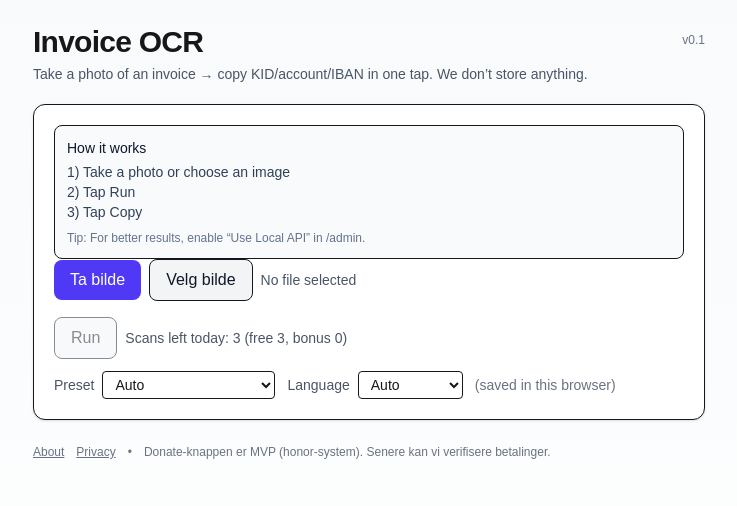
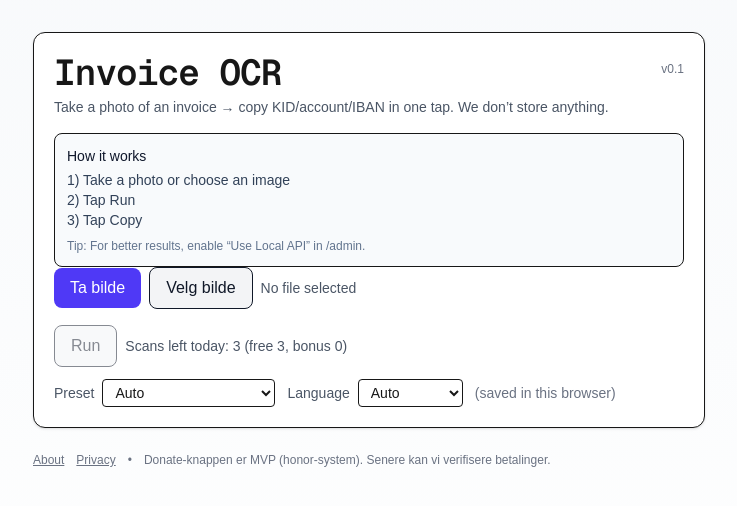
Before and after one commit to KjetilSv/invoice-ocr, a Next.js app: page /app in a window 1280 px wide. Shown: the top 506 px of the page, without its empty margins (271-1008 px from the left). Built offline with nearby package versions, Linux system fonts and the light colour scheme.

Commit message:
UI polish: boxed header + mono title

```diff
--- a/src/app/app/page.tsx
+++ b/src/app/app/page.tsx
@@ -385,9 +385,10 @@ export default function Home() {
   return (
     <div className="min-h-screen bg-gradient-to-b from-slate-50 to-white p-6">
       <div className="max-w-2xl mx-auto">
+        <div className="mt-2 p-4 sm:p-5 border bg-white rounded-xl shadow-sm">
           <div className="flex items-start justify-between gap-4">
             <div>
-            <h1 className="text-3xl font-semibold tracking-tight">{t.title}</h1>
+              <h1 className="text-4xl font-semibold tracking-tight font-mono">{t.title}</h1>
               <p className="text-sm text-gray-600 mt-1">{t.tagline}</p>
             </div>
             <div className="hidden sm:block text-xs text-gray-500 mt-2">v0.1</div>
@@ -399,8 +400,7 @@ export default function Home() {
             </div>
           ) : null}
 
-        <div className="mt-5 p-4 sm:p-5 border bg-white rounded-xl shadow-sm">
-          <div className="p-3 rounded-lg bg-slate-50 border">
+          <div className="mt-4 p-3 rounded-lg bg-slate-50 border">
             <div className="text-sm font-medium text-slate-900">{t.howtoTitle}</div>
             <div className="mt-1 text-sm text-slate-700">{t.howto1}</div>
             <div className="text-sm text-slate-700">{t.howto2}</div>
```
Lines whose indentation alone changed are shown as unchanged.
